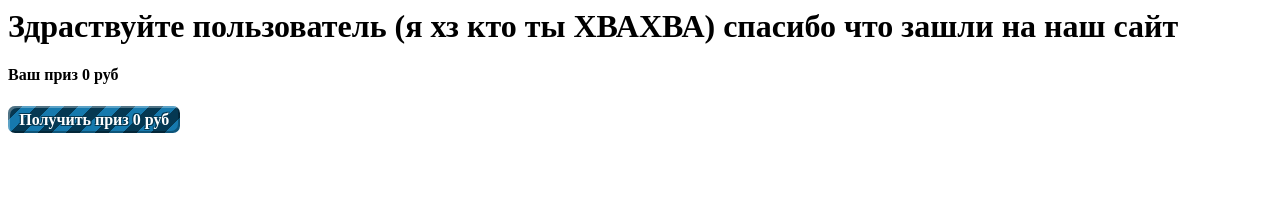
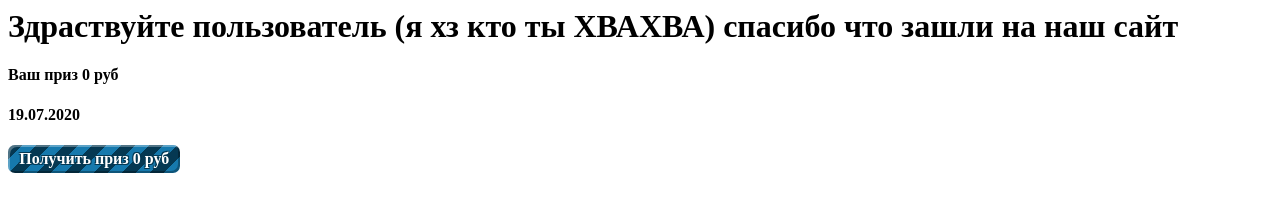
Before and after one commit to Dima0404/Dima0404.github.io, a plain HTML site: page index.html in a window 1280 px wide. Drawn offline with Linux system fonts and the light colour scheme.

Commit message:
Update index.html

```diff
--- a/index.html
+++ b/index.html
@@ -1,5 +1,6 @@
 <h1>Здраствуйте пользователь (я хз кто ты ХВАХВА) спасибо что зашли на наш сайт</h1>
 <h4>Ваш приз 0 руб</h4>
+<h4>19.07.2020</h4>
   <style> a.button12 {
   position: relative;
   display: inline-block;
```
